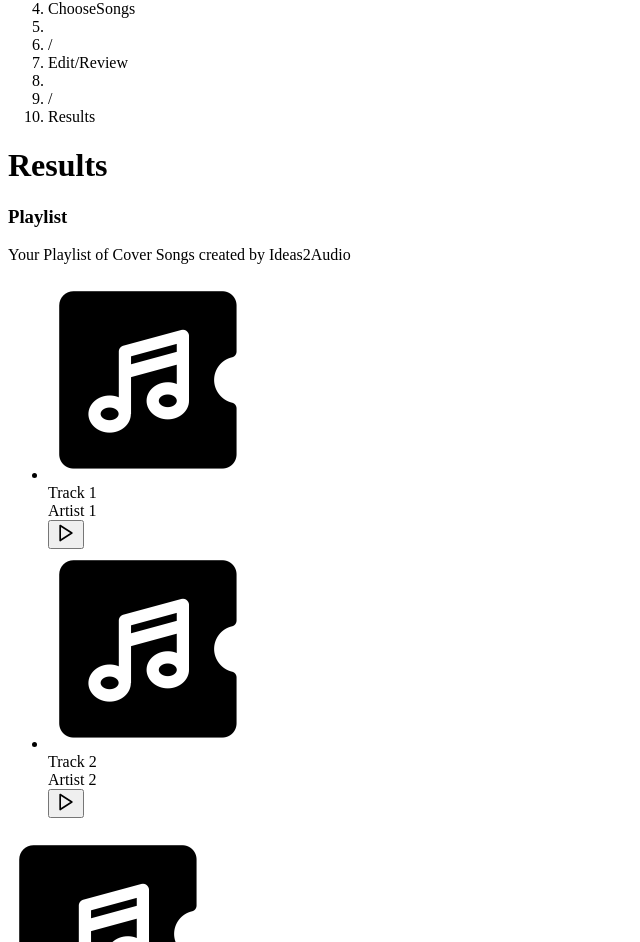
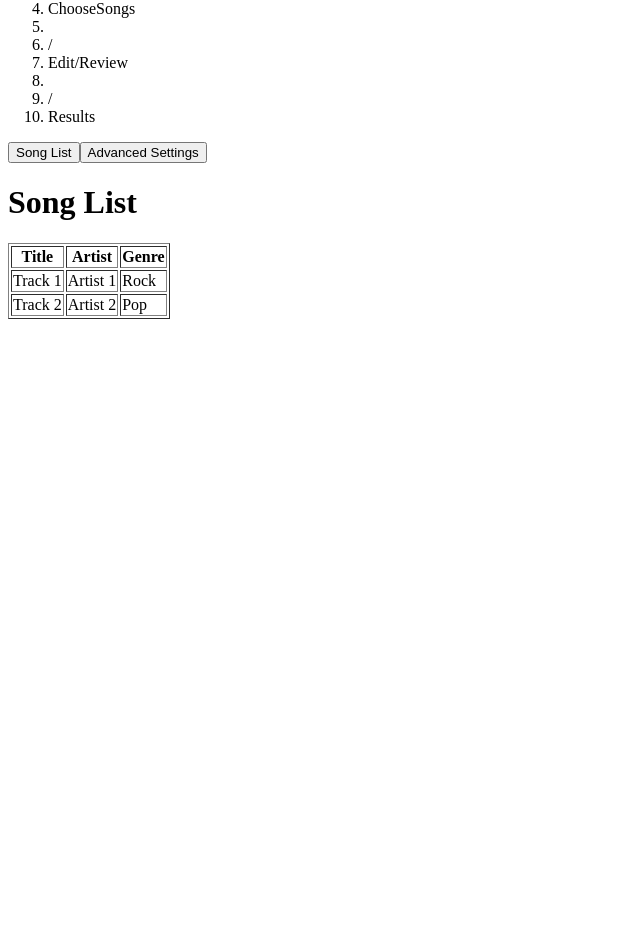
Before and after one commit to osasuair/Ideas2Audio, a React (Create React App) app: page / in a window 1280 px wide. Shown: the part 2836-3778 px from the top of the page, without its empty margins (0-640 px from the left). After the commit the page ends 3163 px from the top, so only its background shows below. Built offline with nearby package versions, Linux system fonts and the light colour scheme.

Commit message:
Started EditReview page. Added Tabs component for different tabs

```diff
--- /dev/null
+++ b/src/components/AdvancedSettings.jsx
@@ -0,0 +1,40 @@
+import React, { useState } from 'react';
+
+import { Tab, Tabs } from './Tabs';
+
+
+const categories = [
+    {
+        key: 'voice',
+        title: 'Voice',
+        content: <div>Voice Settings</div>,
+    },
+    {
+        key: 'generation',
+        title: 'Generation',
+        content: <div>Generation Settings</div>,
+    },
+    {
+        key: 'outputMix',
+        title: 'Output Mix',
+        content: <div>Output Mix Settings</div>,
+    },
+];
+
+const AdvancedSettings = () => {
+    return (
+        <div>
+            <div className="flex-1 overflow-y-scroll border-r border-gray-300">
+                <Tabs>
+                    {categories.map((category) => (
+                        <Tab label={category.title}>
+                            {category.content}
+                        </Tab>
+                    ))}
+                </Tabs>
+            </div>
+        </div>
+    );
+};
+
+export default AdvancedSettings;
--- a/src/components/EditReview.jsx
+++ b/src/components/EditReview.jsx
@@ -0,0 +1,76 @@
+import React, {useState} from 'react';
+import AdvancedSettings from './AdvancedSettings';
+import { Tabs, Tab } from './Tabs';
+import { tracks } from '../data/tracks';
+
+
+const TabbedInterface = () => {
+    const [activeTab, setActiveTab] = useState('songList');
+
+    return (
+    <div className="p-8">
+        <div className="flex space-x-4 mb-4">
+          <button
+            className={`py-2 px-4 ${activeTab === 'songList' ? 'bg-blue-500 text-white' : 'bg-gray-200 text-gray-800'}`}
+            onClick={() => setActiveTab('songList')}
+          >
+            Song List
+          </button>
+          <button
+            className={`py-2 px-4 ${activeTab === 'advancedSettings' ? 'bg-blue-500 text-white' : 'bg-gray-200 text-gray-800'}`}
+            onClick={() => setActiveTab('advancedSettings')}
+          >
+            Advanced Settings
+          </button>
+        </div>
+        <div>
+          {activeTab === 'songList' && <SongList songs={tracks} />}
+          {activeTab === 'Advanced Settings' && <AdvancedSettings />}
+        </div>
+      </div>
+    );
+};
+
+const SongList = ({ songs }) => {
+    return (
+        <div>
+            <h1>Song List</h1>
+            <table border="1">
+                <thead>
+                <tr>
+                    <th>Title</th>
+                    <th>Artist</th>
+                    <th>Genre</th>
+                </tr>
+                </thead>
+                <tbody>
+                {songs.map((song, index) => (
+                    <tr key={index}>
+                    <td>{song.title}</td>
+                    <td>{song.artist}</td>
+                    <td>{song.genre}</td>
+                    </tr>
+                ))}
+                </tbody>
+            </table>
+        </div>
+    );
+};
+
+
+const EditReview = () => {
+  return (
+    <div className='h-full w-full'>
+        <Tabs>
+            <Tab label="Song List">
+                <SongList songs={tracks} />
+            </Tab>
+            <Tab label="Advanced Settings">
+                <AdvancedSettings />
+            </Tab>
+        </Tabs>
+    </div>
+  );
+};
+
+export default EditReview;
--- a/src/components/EditorPage.jsx
+++ b/src/components/EditorPage.jsx
@@ -30,7 +30,7 @@ const EditorPage = () => {
             <Stepper />
         </div>
         <div className='h-[calc(100vh-12rem)] w-full flex flex-col justify-center px-7 bg-slate-200 shadow-xl rounded-xl'>
-          {step(3)}
+          {step(2)}
         </div>
 
       </div>
--- /dev/null
+++ b/src/components/Tabs.jsx
@@ -0,0 +1,46 @@
+import React, { useState } from 'react';
+
+// From: https://www.devwares.com/blog/how-to-create-react-tabs-with-tailwind-css/
+const Tabs = ({ children }) => {
+  const [activeTab, setActiveTab] = useState(children[0].props.label);
+
+  const handleClick = (e, newActiveTab) => {
+    e.preventDefault();
+    setActiveTab(newActiveTab);
+  };
+
+  return (
+    <div className="mx-auto">
+      <div className="flex border-b border-gray-300">
+        {children.map(child => (
+          <button
+            key={child.props.label}
+            className={`${
+              activeTab === child.props.label ? 'border-b-2 border-purple-500' : ''
+            } flex-1 text-gray-700 font-medium py-2`}
+            onClick={e => handleClick(e, child.props.label)}
+          >
+            {child.props.label}
+          </button>
+        ))}
+      </div>
+      <div className="py-4">
+        {children.map(child => {
+          if (child.props.label === activeTab) {
+            return <div key={child.props.label}>{child.props.children}</div>;
+          }
+          return null;
+        })}
+      </div>
+    </div>
+  );
+};
+
+const Tab = ({ label, children }) => {
+  return (
+    <div label={label} className="hidden">
+      {children}
+    </div>
+  );
+};
+export { Tabs, Tab };
```
